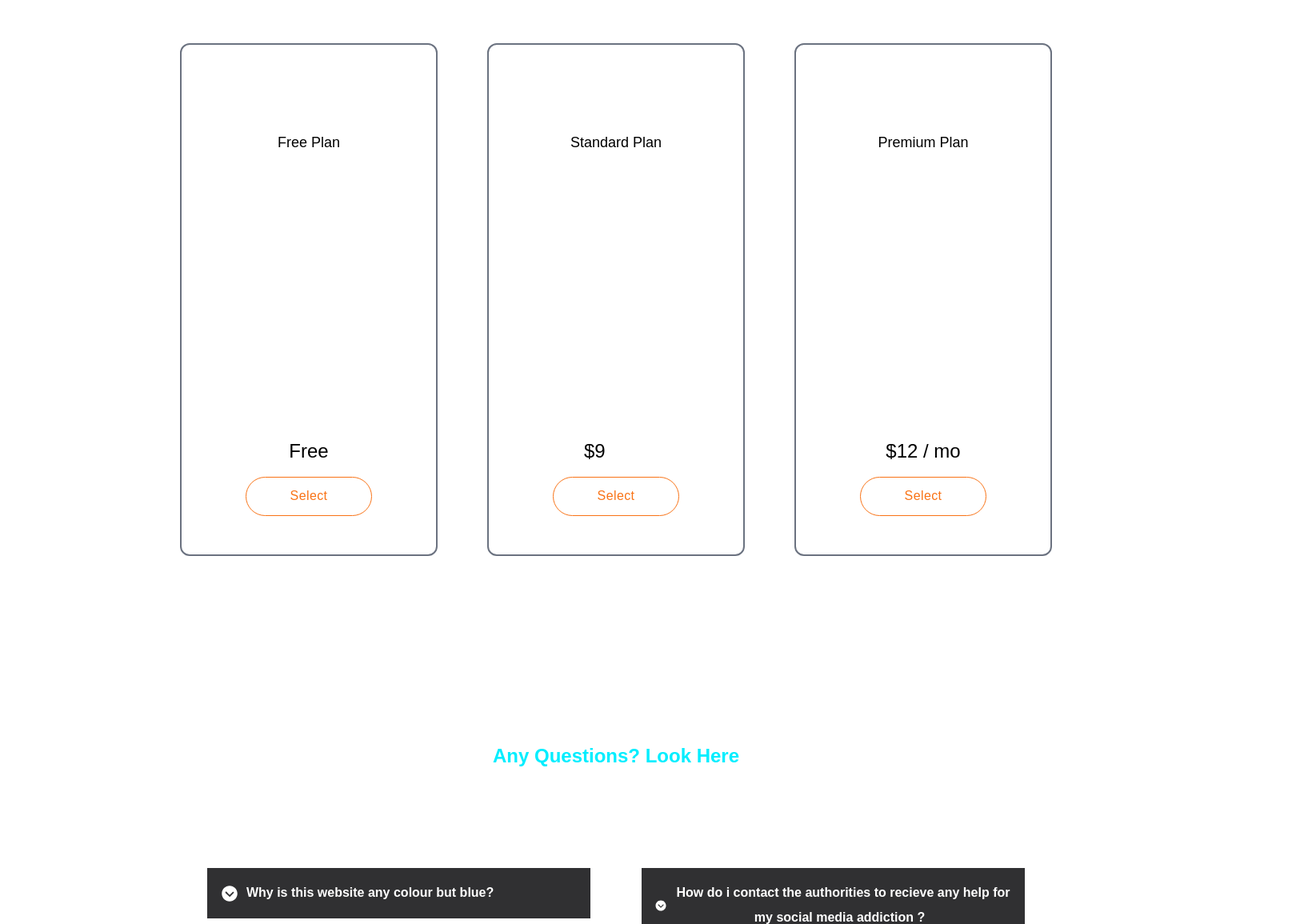
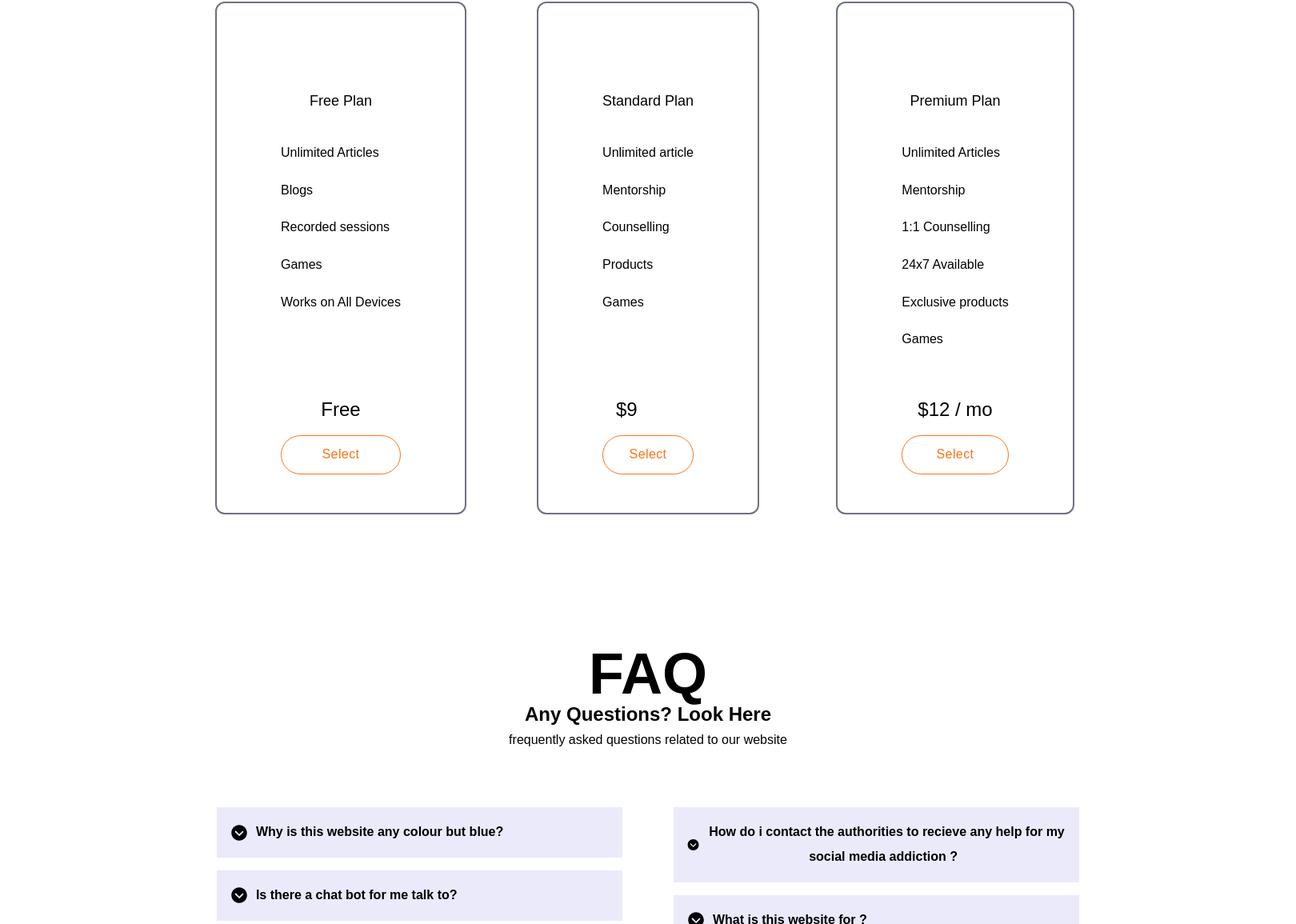
Before and after one commit to abhirajn/Codefury-6.0, a React (Create React App) app in the folder client/: page / in a window 1280 px wide. Shown: the part 1081-2236 px from the top of the page at 80% size, 1620 px wide, since content can reach past the window. Built offline with nearby package versions, Linux system fonts and the light colour scheme.

Commit message:
updated homepage

```diff
--- a/client/src/Components/FAQ/FAQ.js
+++ b/client/src/Components/FAQ/FAQ.js
@@ -20,15 +20,14 @@ function FAQ() {
         <div className="mx-4 flex flex-wrap mb-[3rem]">
           <div className="w-full px-4 pb-0">
             <div className="mx-auto mb-[10px] max-w-[520px] text-center lg:mb-6">
-              <span className=" text-[2rem] sm:text-[4.5rem] font-bold">
+              <span className=" text-black text-[2rem] sm:text-[4.5rem] font-bold">
                 FAQ
               </span>
-              <h2 className="mb-1 font-bold text-dark  text-2xl sm:text-x1">
+              <h2 className="mb-1 font-bold text-black  text-2xl sm:text-x1">
                 Any Questions? Look Here
               </h2>
-              <p className="text-base text-body-color">
-                Lorem ipsum dolor sit amet consectetur, adipisicing elit.
-                Cupiditate adipisci ipsum commodi odit magnam animi nam.
+              <p className="text-black text-base text-body-color">
+                frequently asked questions related to our website
               </p>
             </div>
           </div>
@@ -44,18 +43,18 @@ function FAQ() {
                 <div
                   key={item.title}
                   className=" mb-4 cursor-pointer "
-                  style={{ backgroundColor: "#303032" }}
                   onClick={() => handleClick(index)}
+                  style={{ backgroundColor: "#eaeafb" }}
                 >
                   {/* question  */}
-                  <button className="flex flex-row justify-between items-center font-semibold p-4 cursor-pointer ">
-                    <IoIosArrowDropdownCircle className="w-6 h-6" /> &nbsp;{" "}
+                  <button className="flex flex-row justify-between items-center font-semibold p-4 cursor-pointer text-black">
+                    <IoIosArrowDropdownCircle className="w-6 h-6 " style={{fill : "black"}} /> &nbsp;{" "}
                     {item.title}
                   </button>
 
                   {/* answer */}
                   {index === activeIndex && (
-                    <p className=" py-1 px-10 text-base leading-relaxed text-body-color ">
+                    <p className="text-black  py-1 px-10 text-base leading-relaxed text-body-color ">
                       {item.content}
                     </p>
                   )}
@@ -70,18 +69,18 @@ function FAQ() {
                 <div
                   key={item.title}
                   className=" mb-4 "
-                  style={{ backgroundColor: "#303032" }}
+                  style={{ backgroundColor: "#eaeafb" }}
                   onClick={() => handleClick(index + itemss1.length)}
                 >
                   {/* question  */}
-                  <button className="flex flex-row justify-between items-center font-semibold p-4 cursor-pointer">
-                    <IoIosArrowDropdownCircle className="w-6 h-6 text-black" /> &nbsp;{" "}
+                  <button className="flex flex-row justify-between items-center font-semibold p-4 cursor-pointer text-black">
+                    <IoIosArrowDropdownCircle className="w-6 h-6 " style={{fill : "black"}}/> &nbsp;{" "}
                     {item.title}
                   </button>
 
                   {/* answer  */}
                   {index + itemss1.length === activeIndex && (
-                    <p className="py-1 px-10 text-base leading-relaxed text-body-color">
+                    <p className="py-1 px-10 text-base leading-relaxed text-body-color text-black">
                       {item.content}
                     </p>
                   )}
--- a/client/src/Components/Footer.js
+++ b/client/src/Components/Footer.js
@@ -14,8 +14,7 @@ const Footer = () => {
         <div className="row-span-2 sm:col-span-4 col-start-1 col-end-4 sm:col-end-5 flex flex-col items-start ">
           {/* <LogoVPN className="h-8 w-auto mb-6" /> */}
           <p className="mb-4 font-large text-black">
-            <strong className="font-large text-black">LaslesVPN</strong> is a private
-            virtual network that has unique features and has high security.
+            <strong className="font-large text-black">Wellness</strong> is a platform where you can get solution to all mental health problems.
           </p>
           <div className="flex w-full mt-2 mb-8 -mx-2">
             <div className="mx-2 bg-white-500 rounded-full items-center justify-center flex p-2 shadow-md">
@@ -28,25 +27,25 @@ const Footer = () => {
               <BsInstagram className="h-6 w-6" style={{ fill: 'black' }} />
             </div>
           </div>
-          <p className="text-black">©{new Date().getFullYear()} - LaslesVPN</p>
+          <p className="text-black">©{new Date().getFullYear()} - Codefury</p>
         </div>
         <div className=" row-span-2 sm:col-span-2 sm:col-start-7 sm:col-end-9 flex flex-col">
           <p className="text-black mb-4 font-medium text-lg">Product</p>
           <ul className="text-black">
             <li className="text-black my-2 hover:text-orange-500 cursor-pointer transition-all">
-              Download{" "}
+              Yoga Mat{" "}
             </li>
             <li className="text-black my-2 hover:text-orange-500 cursor-pointer transition-all">
-              Pricing{" "}
+              Sleep mask{" "}
             </li>
             <li className="text-black my-2 hover:text-orange-500 cursor-pointer transition-all">
-              Locations{" "}
+              Hair oil{" "}
             </li>
             <li className="text-black my-2 hover:text-orange-500 cursor-pointer transition-all">
-              Server{" "}
+              Books{" "}
             </li>
             <li className="text-black my-2 hover:text-orange-500 cursor-pointer transition-all">
-              Countries{" "}
+              Mentorship{" "}
             </li>
             <li className="text-black my-2 hover:text-orange-500 cursor-pointer transition-all">
               Blog{" "}
@@ -57,13 +56,13 @@ const Footer = () => {
           <p className="text-black mb-4 font-medium text-lg">Engage</p>
           <ul className="text-black">
             <li className="text-black my-2 hover:text-orange-500 cursor-pointer transition-all">
-              LaslesVPN ?{" "}
-            </li>
-            <li className="text-black my-2 hover:text-orange-500 cursor-pointer transition-all">
-              FAQ{" "}
+               FAQ{" "}
             </li>
             <li className="text-black my-2 hover:text-orange-500 cursor-pointer transition-all">
               Tutorials{" "}
+            </li>
+            <li className="text-black my-2 hover:text-orange-500 cursor-pointer transition-all">
+              Contact Us{" "}
             </li>
             <li className="text-black my-2 hover:text-orange-500 cursor-pointer transition-all">
               About Us{" "}
--- a/client/src/Components/Hero.js
+++ b/client/src/Components/Hero.js
@@ -10,17 +10,17 @@ const Hero = ({
     {
       name: "Users",
       number: "390",
-      icon: "/assets/Icon/heroicons_sm-user.svg",
+      icon: "https://www.svgrepo.com/download/3278/users.svg",
     },
     {
       name: "Locations",
       number: "20",
-      icon: "/assets/Icon/gridicons_location.svg",
+      icon: "https://www.svgrepo.com/show/127575/location-sign.svg",
     },
     {
       name: "Server",
       number: "50",
-      icon: "/assets/Icon/bx_bxs-server.svg",
+      icon: "https://www.svgrepo.com//show/76987/server.svg",
     },
   ],
 }) => {
@@ -28,7 +28,7 @@ const Hero = ({
 
   return (
     <div
-      className=" mt-24 px-5 xl:px-16 mx-auto overscroll-y-none"
+      className="  px-5 xl:px-16 mx-auto overscroll-y-none"
       id="about"
     >
       <ScrollAnimationWrapper>
@@ -37,18 +37,17 @@ const Hero = ({
             variants={scrollAnimation}>
             <div className="text-black flex flex-col justify-center items-start row-start-2 sm:row-start-1">
               <h1 className="text-3xl lg:text-4xl xl:text-5xl font-medium text-black leading-normal">
-                Want anything to be easy with <strong>LaslesVPN</strong>.
+              Embrace Your Well-Being: Your Journey to Mental Wellness Begins Here
               </h1>
-              <p className="text-black mt-4 mb-6">
-                Provide a network for all your needs with ease and fun using
-                LaslesVPN discover interesting features from us.
+              <p className="text-black my-4 mx-6">
+              Welcome to a Place of Healing and Hope. Discover Resources, Support, and Guidance to Nourish Your Mental Well-Being. Your Journey to a Healthier You Starts Now
               </p>
-              <ButtonPrimary>Get Started</ButtonPrimary>
+              <ButtonPrimary className='m-5'>Get Started</ButtonPrimary>
             </div>
             <div className="flex w-full">
               <motion.div className="text-black h-full w-full" variants={scrollAnimation}>
                 <img
-                  src="https://static.vecteezy.com/system/resources/thumbnails/000/364/016/small/Mental_Health_Vector.jpg"
+                  src="https://www.everypixel.com/covers/free/vector/health/mental/cover.jpg"
                   alt="VPN Illustrasi"
                   quality={100}
                   width={612}
--- a/client/src/Components/Navbar.js
+++ b/client/src/Components/Navbar.js
@@ -8,10 +8,11 @@ export default function Navbar() {
       navigate('/');
     }
   return (
-    <div className='h-15 w-screen m-5 px-10 justify-items-end '>
-   {c ? <div>abhi
-    <button onClick={hanldeclick} type="button" class=" object-right text-white bg-blue-700 hover:bg-blue-800 focus:ring-4 focus:ring-blue-300 font-medium rounded-lg text-sm px-5 py-2.5 mr-2 mb-2 dark:bg-blue-600 dark:hover:bg-blue-700 focus:outline-none dark:focus:ring-blue-800">Logout</button>
-   </div>  : <div>     <button onClick={()=>{navigate('/signup')}} type="button" class=" object-right text-white bg-blue-700 hover:bg-blue-800 focus:ring-4 focus:ring-blue-300 font-medium rounded-lg text-sm px-5 py-2.5 mr-2 mb-2 dark:bg-blue-600 dark:hover:bg-blue-700 focus:outline-none dark:focus:ring-blue-800">Signup</button>
+    <div className='h-15 w-screen  px-10 justify-items-end ' style={{backgroundColor : "#eaffe3"}}>
+
+   {c ? <div className='flex mx-10'> <h3 className='text-black'>User-231</h3>
+    <button onClick={hanldeclick} type="button" style={{marginLeft : "1200px"}} className=" align-right text-white bg-blue-700 hover:bg-blue-800 focus:ring-4 focus:ring-blue-300 font-medium rounded-lg text-sm px-5 py-2.5 mr-2 mb-2 dark:bg-blue-600 dark:hover:bg-blue-700 focus:outline-none dark:focus:ring-blue-800">Logout</button>
+   </div>  : <div style={{marginLeft : "1200px"}} className='py-2'>    <button onClick={()=>{navigate('/signup')}} type="button" class=" object-right text-white bg-blue-700 hover:bg-blue-800 focus:ring-4 focus:ring-blue-300 font-medium rounded-lg text-sm px-5 py-2.5 mr-2 mb-2 dark:bg-blue-600 dark:hover:bg-blue-700 focus:outline-none dark:focus:ring-blue-800">Signup</button>
         <button onClick={()=>{navigate('/login')}} type="button" class="object-right text-white bg-blue-700 hover:bg-blue-800 focus:ring-4 focus:ring-blue-300 font-medium rounded-lg text-sm px-5 py-2.5 mr-2 mb-2 dark:bg-blue-600 dark:hover:bg-blue-700 focus:outline-none dark:focus:ring-blue-800">Login</button></div>}
     </div>
   )
--- a/client/src/Components/Pricing.js
+++ b/client/src/Components/Pricing.js
@@ -13,7 +13,7 @@ const Pricing = () => {
 
   return (
     <div
-      className="bg-gradient-to-b from-white-300 to-white-500 w-full py-14"
+      className="text-black bg-gradient-to-b from-white-300 to-white-500 w-full py-14"
       id="pricing"
     >
       <div className="max-w-screen-xl  px-6 sm:px-8 lg:px-16 mx-auto flex flex-col w-full text-center justify-center">
@@ -21,13 +21,13 @@ const Pricing = () => {
           <ScrollAnimationWrapper>
             <motion.h3
               variants={scrollAnimation}
-              className="text-2xl sm:text-3xl lg:text-4xl font-medium text-black leading-relaxed"
+              className="text-black text-2xl sm:text-3xl lg:text-4xl font-medium text-black leading-relaxed"
             >
               Choose Your Plan
             </motion.h3>
             <motion.p
               variants={scrollAnimation}
-              className="leading-normal w-10/12 sm:w-7/12 lg:w-6/12 mx-auto my-2 text-center"
+              className="text-black leading-normal w-10/12 sm:w-7/12 lg:w-6/12 mx-auto my-2 text-center"
             >
               Let's choose the package that is best for you and explore it happily
               and cheerfully.
@@ -57,21 +57,24 @@ const Pricing = () => {
                   Free Plan
                 </p>
                 <ul className="flex flex-col list-inside pl-6 xl:pl-0 items-start justify-start text-left text-black-500 flex-grow">
-                  <li className="relative check custom-list my-2">
-                    Unlimited Bandwitch
+                  <li className="text-black relative check custom-list my-2">
+                    Unlimited Articles
                   </li>
-                  <li className="relative check custom-list my-2">
-                    Encrypted Connection
+                  <li className="text-black relative check custom-list my-2">
+                    Blogs
                   </li>
-                  <li className="relative check custom-list my-2">
-                    No Traffic Logs
+                  <li className="text-black relative check custom-list my-2">
+                    Recorded sessions
                   </li>
-                  <li className="relative check custom-list my-2">
+                  <li className="text-black relative check custom-list my-2">
+                    Games
+                  </li>
+                  <li className="text-black relative check custom-list my-2">
                     Works on All Devices
                   </li>
                 </ul>
                 <div className="flex flex-col w-full justify-center mb-8 flex-none mt-12">
-                  <p className="text-2xl text-black text-center mb-4 ">
+                  <p className="text-black text-2xl text-black text-center mb-4 ">
                     Free
                   </p>
                   <ButtonOutline>Select</ButtonOutline>
@@ -97,24 +100,24 @@ const Pricing = () => {
                   alt="Standard Plan"
                 />
               </div>
-              <p className="text-lg text-black font-medium capitalize my-2 sm:my-7">
+              <p className="text-black text-lg text-black font-medium capitalize my-2 sm:my-7">
                 Standard Plan{" "}
               </p>
               <ul className="flex flex-col list-inside pl-6 xl:pl-0 items-start justify-start text-left text-black-500 flex-grow">
-                <li className="relative check custom-list my-2">
-                  Unlimited Bandwitch
+                <li className="text-black relative check custom-list my-2">
+                  Unlimited article
                 </li>
-                <li className="relative check custom-list my-2">
-                  Encrypted Connection
+                <li className="text-black relative check custom-list my-2">
+                  Mentorship
                 </li>
-                <li className="relative check custom-list my-2">
-                  No Traffic Logs
+                <li className="text-black relative check custom-list my-2">
+                  Counselling
                 </li>
-                <li className="relative check custom-list my-2">
-                  Works on All Devices
+                <li className="text-black relative check custom-list my-2">
+                  Products
                 </li>
-                <li className="relative check custom-list my-2">
-                  Connect Anyware{" "}
+                <li className="text-black relative check custom-list my-2">
+                  Games{" "}
                 </li>
               </ul>
               <div className="flex flex-col w-full justify-center mb-8 flex-none mt-12">
@@ -144,27 +147,27 @@ const Pricing = () => {
                   alt="Premium Plan"
                 />
               </div>
-              <p className="text-lg text-black font-medium capitalize my-2 sm:my-7">
+              <p className="text-black text-lg text-black font-medium capitalize my-2 sm:my-7">
                 Premium Plan{" "}
               </p>
-              <ul className="flex flex-col list-inside pl-6 xl:pl-0 items-start justify-start text-left text-black-500 flex-grow">
-                <li className="relative check custom-list my-2">
-                  Unlimited Bandwitch
+              <ul className="text-black flex flex-col list-inside pl-6 xl:pl-0 items-start justify-start text-left text-black-500 flex-grow">
+                <li className="text-black relative check custom-list my-2">
+                  Unlimited Articles
                 </li>
-                <li className="relative check custom-list my-2">
-                  Encrypted Connection
+                <li className="text-black relative check custom-list my-2">
+                  Mentorship
                 </li>
-                <li className="relative check custom-list my-2">
-                  No Traffic Logs
+                <li className="text-black relative check custom-list my-2">
+                  1:1 Counselling
                 </li>
-                <li className="relative check custom-list my-2">
-                  Works on All Devices
+                <li className="text-black relative check custom-list my-2">
+                  24x7 Available
                 </li>
-                <li className="relative check custom-list my-2">
-                  Connect Anyware{" "}
+                <li className="text-black relative check custom-list my-2">
+                  Exclusive products{" "}
                 </li>
-                <li className="relative check custom-list my-2">
-                  Get New Features{" "}
+                <li className=" text-black relative check custom-list my-2">
+                  Games{" "}
                 </li>
               </ul>
               <div className="flex flex-col w-full justify-center mb-8 flex-none mt-12">
--- a/client/src/Components/Sidebar.js
+++ b/client/src/Components/Sidebar.js
@@ -24,7 +24,7 @@ export default function Sidebar() {
     return (
         <div>
             {open ?
-                <div style={{ width: "200px" }} className='h-screen bg-white' onClick={handleClick}>
+                <div style={{ width: "200px" }} className='h-screen bg-white z-10' onClick={handleClick}>
                     <div className='float-right ' onClick={handleClick}><BsFillArrowLeftCircleFill size="2em" style={{ fill: 'black' }}/></div>
                     <div className='flex flex-col w-full'>
 
@@ -38,7 +38,7 @@ export default function Sidebar() {
                     </div>
                 </div> :
                  <div>
-                    <div style={{ width: "50px" }} className='h-screen bg-white' onClick={handleClick}>
+                    <div style={{ width: "50px" }} className='h-screen bg-white z-10' onClick={handleClick}>
                         <div className='float-right' ><BsFillArrowRightCircleFill size="2em" style={{ fill: 'black' }}/></div>
                         <div className='flex flex-col w-full'>
 
--- a/client/src/Pages/Home.js
+++ b/client/src/Pages/Home.js
@@ -26,14 +26,10 @@ export default function Home() {
     <Hero />
 
     <Pricing/>
-        {/* <Sidebar/> */}
-        {/* <Mirror/> */}
+
      <FAQ/>
      <Testimonias/>
-        <Pricing/>
-        <Mirror/>
-        <FAQ/>
-      <Testimonias/>
+
      <Footer/>
     </div>
     </div>
```
Also changed, not shown: client/src/Components/Testimonials/Testimonials.js (+22 -34 lines).
